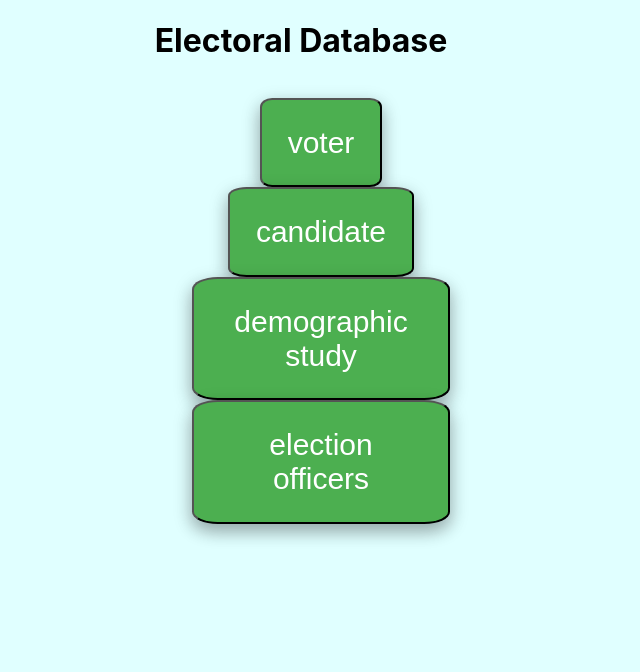
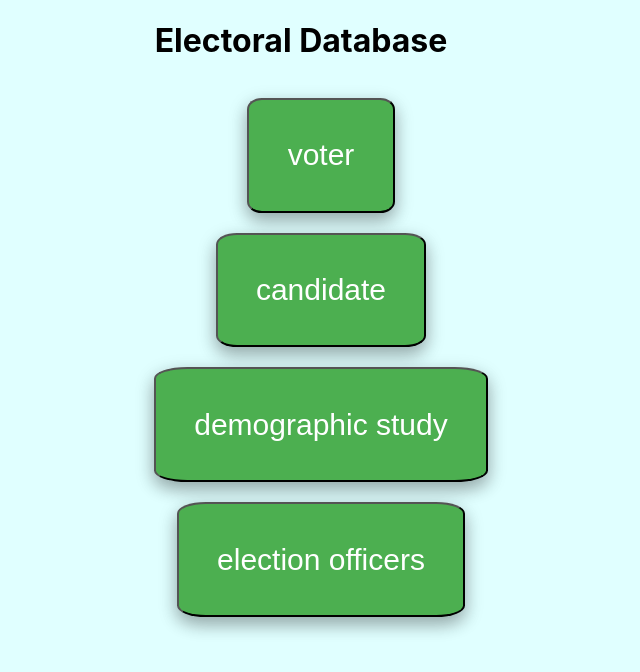
Before and after one commit to Amogh24/election_dbms, a React (Create React App) app in the folder client/front/: page / in a window 1280 px wide. Shown: the top 672 px of the page, without its empty margins (339-979 px from the left). Built offline with nearby package versions, Linux system fonts and the light colour scheme.

Commit message:
home page basic

```diff
--- a/client/front/src/App.css
+++ b/client/front/src/App.css
@@ -18,18 +18,21 @@
 .list{
   list-style: none;
   text-align: center;
-  display:flex;
+  display:inline-flex;
+  width: 30%;
+
   flex-direction: column;
   flex-wrap: inherit;
-
 }
 .B{
   background-color: #4CAF50;
   font-size: 30px;
+
   padding: 10%;
   font-style: normal;
   color: white;
   border-radius: 10%;
+  margin-bottom: 20px;
   transition-duration: 0.5 ;
   box-shadow: 0 8px 16px 0 rgba(0,0,0,0.2), 0 6px 20px 0 rgba(0,0,0,0.19);
 }
```
